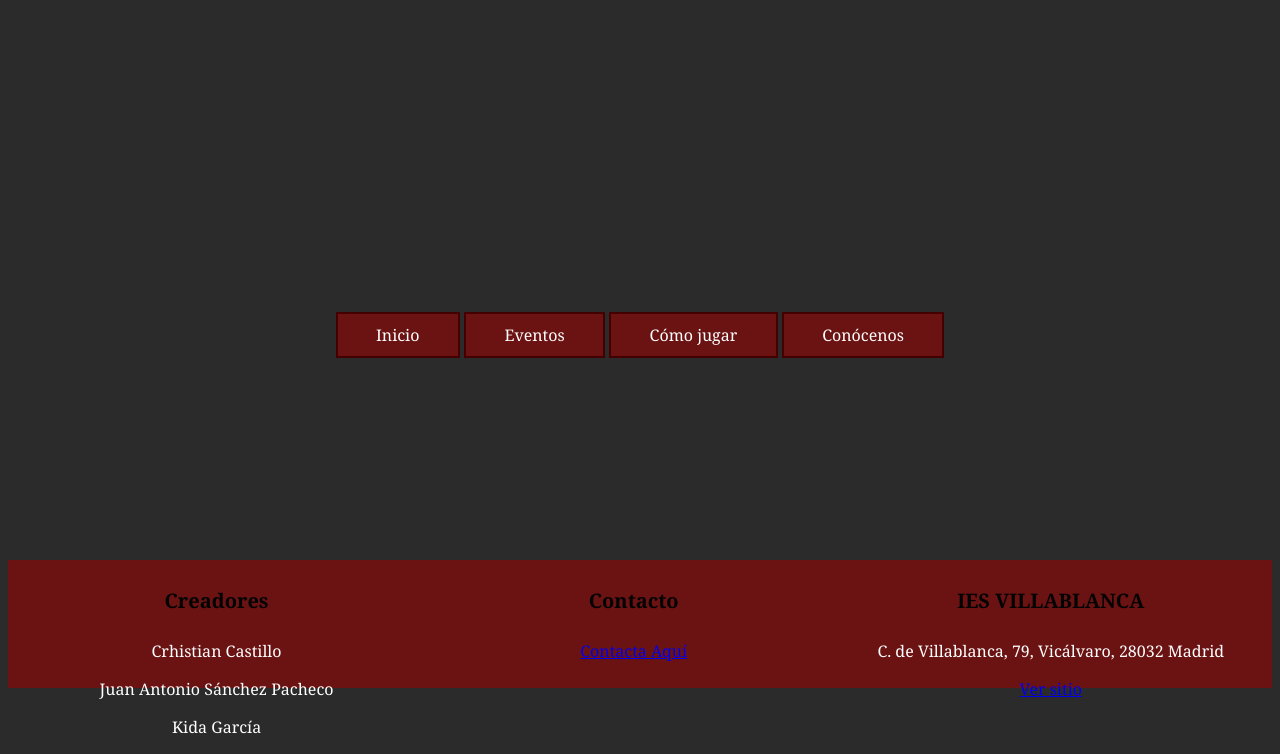
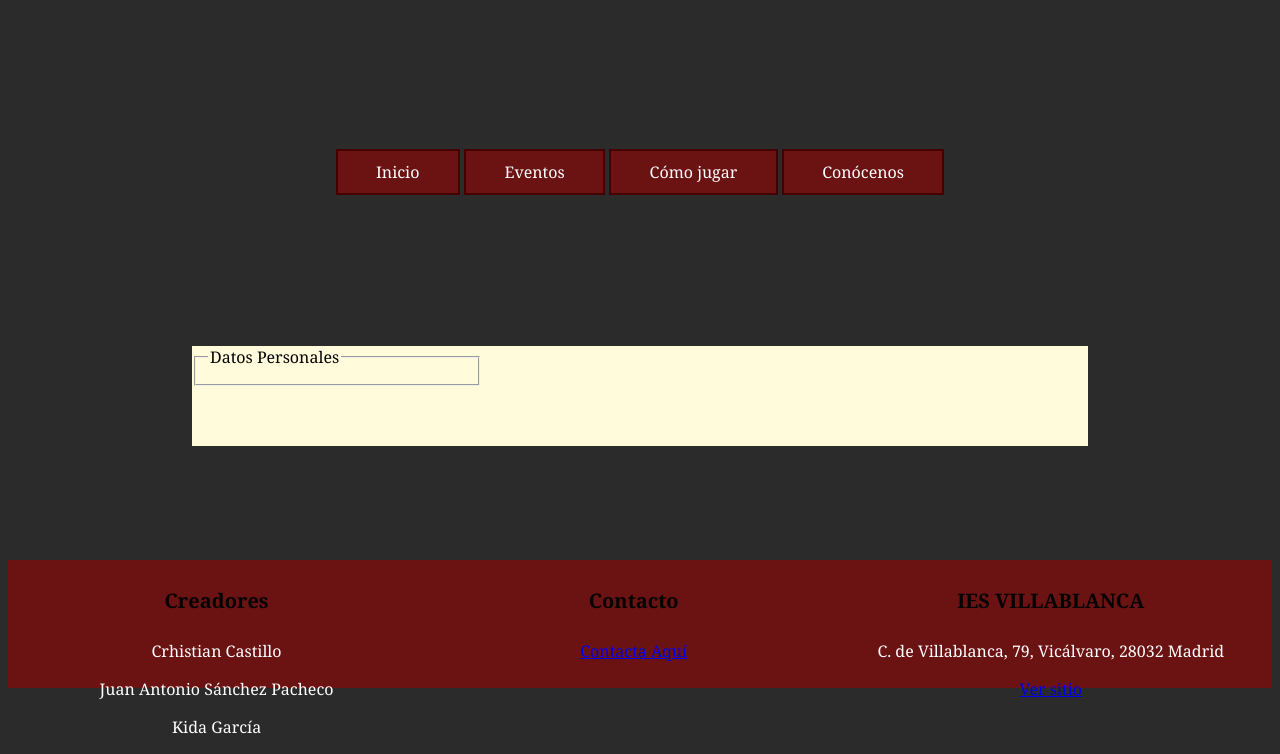
Before and after one commit to KidaGarcia/WebAsociacionKCJ, a plain HTML site: page contacto.html in a window 1280 px wide. Shown: the part 120-874 px from the top of the page. Drawn offline with Linux system fonts and the light colour scheme.

Commit message:
Añadiendo el formulario

```diff
--- a/contacto.html
+++ b/contacto.html
@@ -3,6 +3,8 @@
 <head>
     <meta charset="UTF-8">
     <meta name="viewport" content="width=device-width, initial-scale=1.0">
+    <meta name="Autores" content="Crhistian Castillo, Kida García y Juan Antonio Sánchez Pacheco.">
+    <link rel="shortcut icon" href="./media/D20Ico.ico" type="image/x-icon">
     <link rel="stylesheet" href="/css/contacto.css">
     <title>Contacta con Nosotros</title>
 </head>
@@ -26,7 +28,25 @@
 
 
 
+    <main>
 
+        <form method="get">
+
+            <fieldset>
+
+                <legend>Datos Personales</legend>
+
+
+
+            </fieldset>
+
+
+
+
+
+        </form>
+
+    </main>
 
 
 
```
